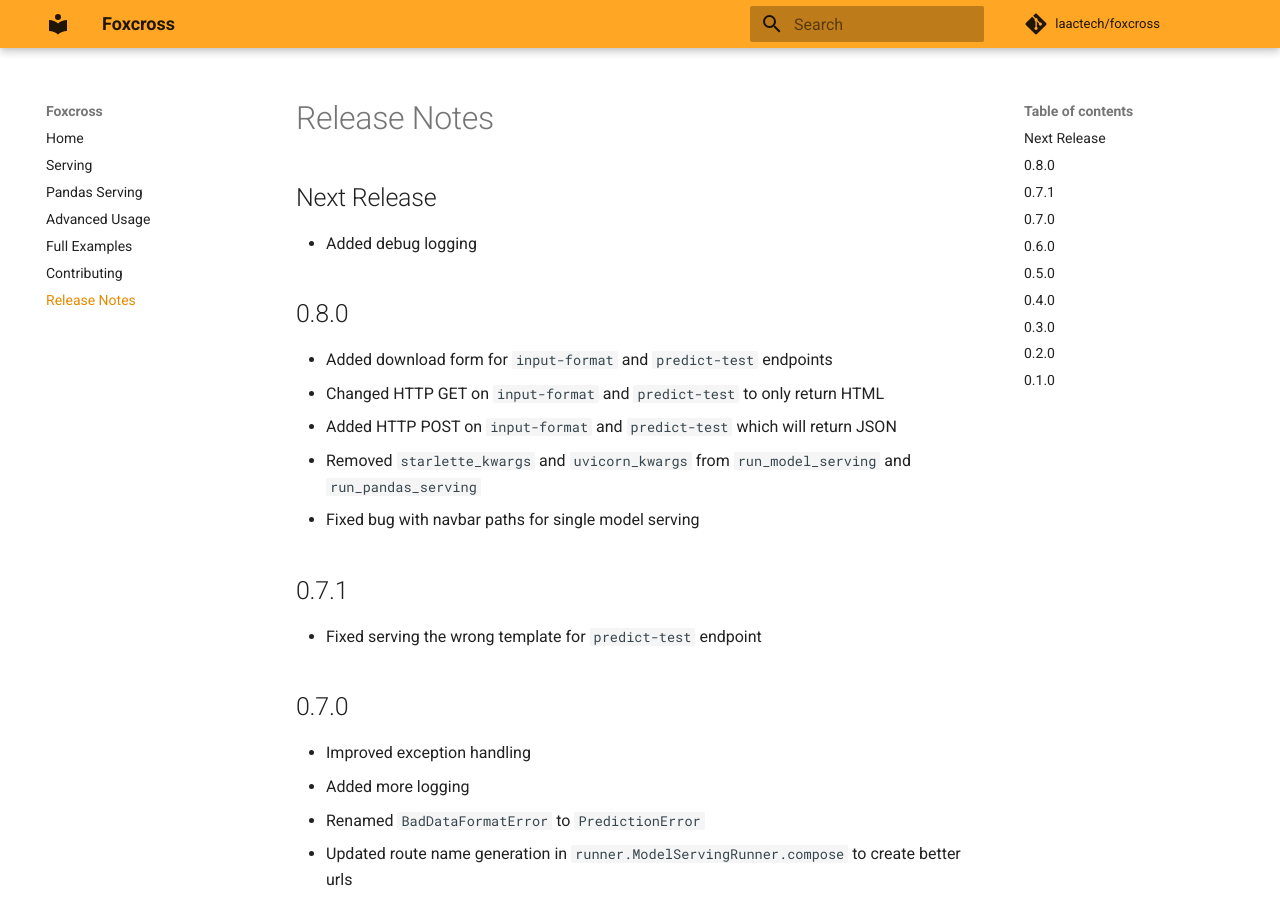
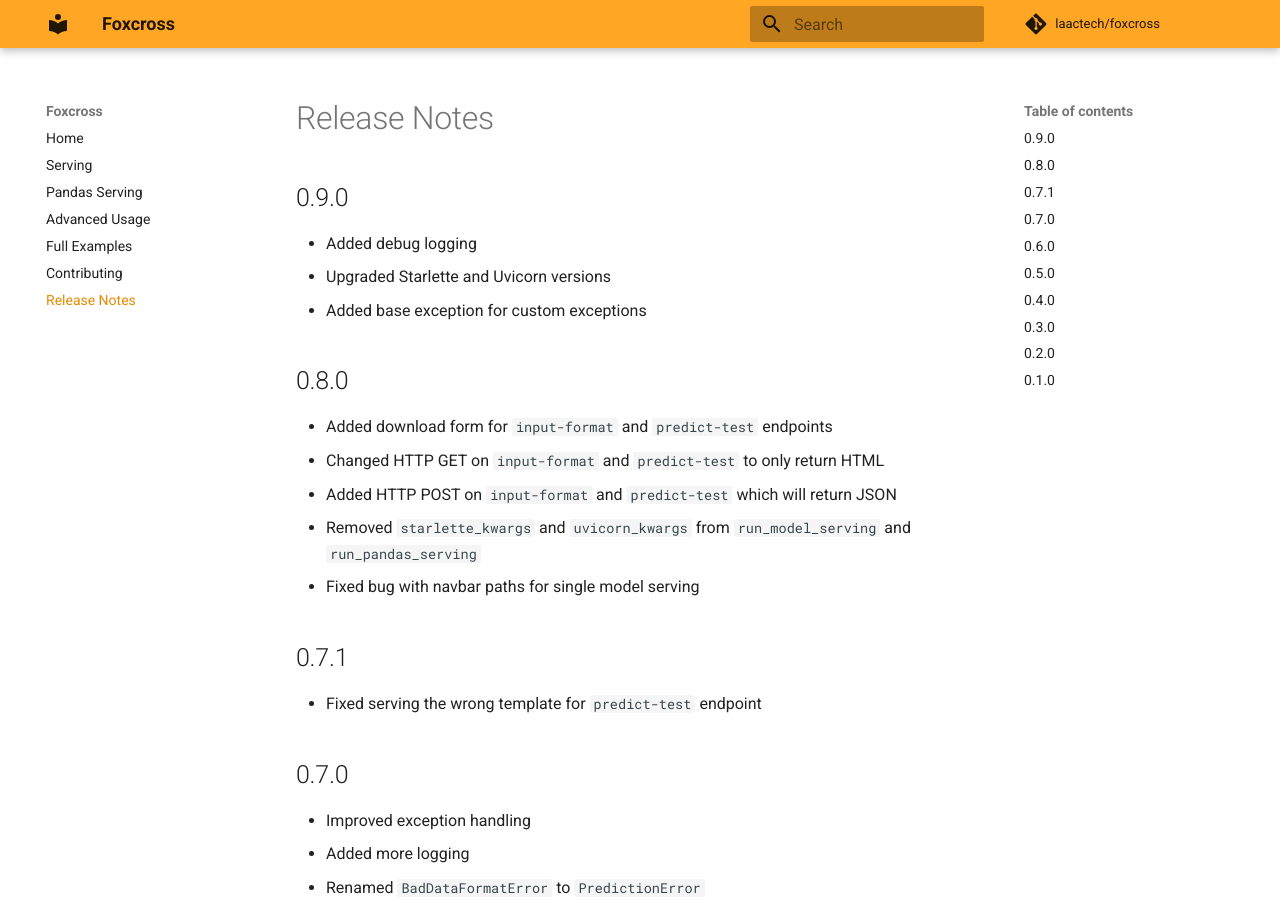
Before and after one commit to laactechnology/foxcross, an MkDocs documentation site: the page built from docs/release-notes.md, in a window 1280 px wide and 900 px high. Built offline with MkDocs 1.6.1 and Material for MkDocs 9.7.7, drawn with Linux system fonts in a browser that asks for light colours; comment, search, counter and statistics services are not loaded.

Commit message:
updating starlette and uvicorn versions and adding base exception

```diff
--- a/docs/release-notes.md
+++ b/docs/release-notes.md
@@ -1,5 +1,7 @@
-## Next Release
+## 0.9.0
 * Added debug logging
+* Upgraded Starlette and Uvicorn versions
+* Added base exception for custom exceptions
 
 ## 0.8.0
 * Added download form for `input-format` and `predict-test` endpoints
--- a/foxcross/__version__.py
+++ b/foxcross/__version__.py
@@ -1 +1 @@
-__version__ = "0.8.0"
+__version__ = "0.9.0"
--- a/pyproject.toml
+++ b/pyproject.toml
@@ -4,7 +4,7 @@
 
 [tool.poetry]
 name = "foxcross"
-version = "0.8.0"
+version = "0.9.0"
 description = "AsyncIO serving for data science models"
 authors = ["Steven Pate <steven@laac.dev>"]
 license = "BSD-3-Clause"
@@ -47,8 +47,8 @@
 ujson = {version = "^1.35", optional = true}
 modin = {version = "^0.5.1", optional = true}
 pandas = {version = "^0.24.2", optional = true}
-uvicorn = "^0.8.3"
-starlette = "^0.12.2"
+uvicorn = "^0.10.0"
+starlette = "^0.13.0"
 
 [tool.poetry.dev-dependencies]
 pre-commit = "^1.16"
```
Also changed, not shown: .pre-commit-config.yaml (+16 -16 lines), 3 other files.
